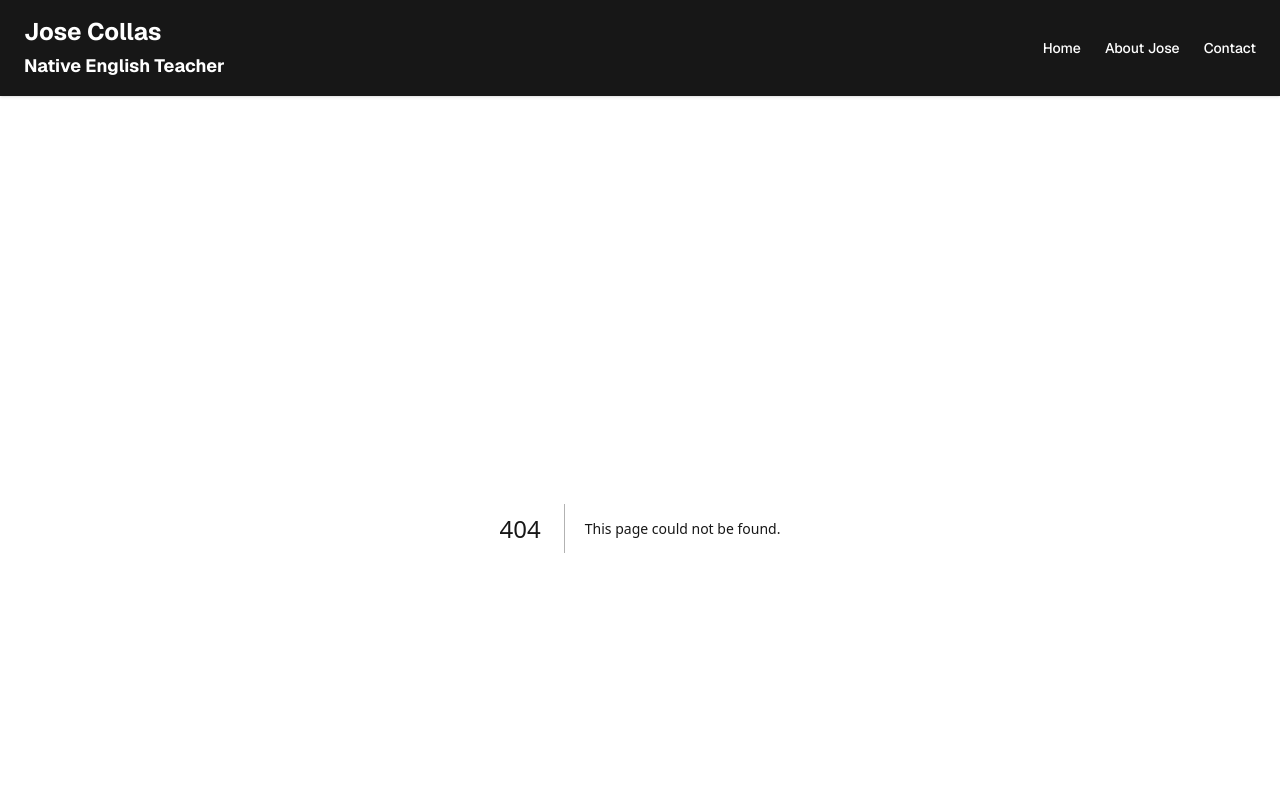
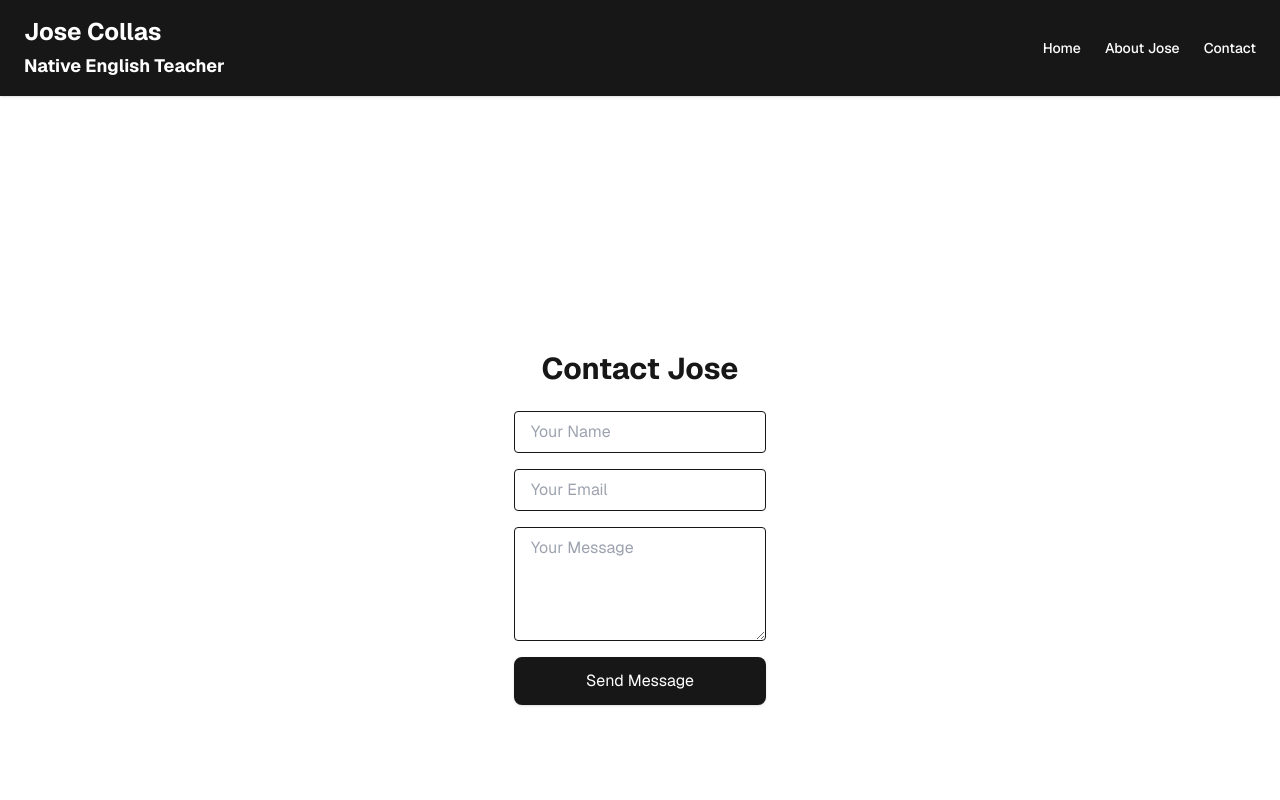
Before and after one commit to JoseHerminioCollas/english-teach, a Next.js app: page /contact in a window 1280 px wide. Before the commit this address had no page. Shown: the top 800 px of the page. Built offline with nearby package versions, Linux system fonts and the light colour scheme.

Commit message:
add contact page and libraries

```diff
--- /dev/null
+++ b/app/contact/page.tsx
@@ -0,0 +1,75 @@
+"use client";
+
+import { useForm } from "react-hook-form";
+import { z } from "zod";
+import { zodResolver } from "@hookform/resolvers/zod";
+import { Dialog } from "@headlessui/react";
+
+const schema = z.object({
+  name: z.string().min(2, "Name is required"),
+  email: z.string().email("Invalid email"),
+  message: z.string().min(10, "Message must be at least 10 characters"),
+});
+
+type FormData = z.infer<typeof schema>;
+
+export default function ContactPage() {
+  const { register, handleSubmit, formState: { errors, isSubmitSuccessful } } =
+    useForm<FormData>({ resolver: zodResolver(schema) });
+
+  const onSubmit = (data: FormData) => {
+    console.log("Form submitted:", data);
+    // TODO: send to API route or AWS SES
+  };
+
+  return (
+    <section className="flex flex-col items-center justify-center min-h-screen bg-background text-foreground font-sans px-6">
+      <h1 className="text-3xl font-bold mb-6">Contact Jose</h1>
+
+      <form
+        onSubmit={handleSubmit(onSubmit)}
+        className="w-full max-w-md flex flex-col gap-4"
+      >
+        <input
+          {...register("name")}
+          placeholder="Your Name"
+          className="border border-foreground rounded px-4 py-2"
+        />
+        {errors.name && <p className="text-red-500">{errors.name.message}</p>}
+
+        <input
+          {...register("email")}
+          placeholder="Your Email"
+          className="border border-foreground rounded px-4 py-2"
+        />
+        {errors.email && <p className="text-red-500">{errors.email.message}</p>}
+
+        <textarea
+          {...register("message")}
+          placeholder="Your Message"
+          rows={4}
+          className="border border-foreground rounded px-4 py-2"
+        />
+        {errors.message && <p className="text-red-500">{errors.message.message}</p>}
+
+        <button
+          type="submit"
+          className="px-6 py-3 bg-foreground text-background rounded-lg shadow hover:opacity-90 transition"
+        >
+          Send Message
+        </button>
+      </form>
+
+      {/* Success modal using Headless UI */}
+      <Dialog open={isSubmitSuccessful} onClose={() => {}} className="relative z-50">
+        <div className="fixed inset-0 bg-black/30" aria-hidden="true" />
+        <div className="fixed inset-0 flex items-center justify-center p-4">
+          <Dialog.Panel className="bg-background text-foreground rounded-lg p-6 shadow">
+            <Dialog.Title className="text-lg font-bold">Message Sent!</Dialog.Title>
+            <p className="mt-2">Thank you for reaching out. I’ll get back to you soon.</p>
+          </Dialog.Panel>
+        </div>
+      </Dialog>
+    </section>
+  );
+}
--- a/app/page.tsx
+++ b/app/page.tsx
@@ -2,7 +2,7 @@ export default function HomePage() {
   return (
     <section className="flex flex-col items-center justify-center min-h-screen bg-background text-foreground font-sans px-6">
       <h1 className="text-5xl font-bold mb-6 text-center">
-        Learn English online With Jose Collas, native English teacher.
+        Learn English online with Jose Collas, native English teacher.
       </h1>
 
       <p className="text-lg mb-10 max-w-2xl text-center">
--- a/package.json
+++ b/package.json
@@ -9,9 +9,13 @@
     "lint": "eslint"
   },
   "dependencies": {
+    "@headlessui/react": "^2.2.10",
+    "@hookform/resolvers": "^5.9.1",
     "next": "16.3.3",
     "react": "19.2.8",
-    "react-dom": "19.2.8"
+    "react-dom": "19.2.8",
+    "react-hook-form": "^7.86.0",
+    "zod": "^4.4.3"
   },
   "devDependencies": {
     "@types/node": "^20",
```
Also changed, not shown: 1 other file (tests, documents, lock files or other folders).
